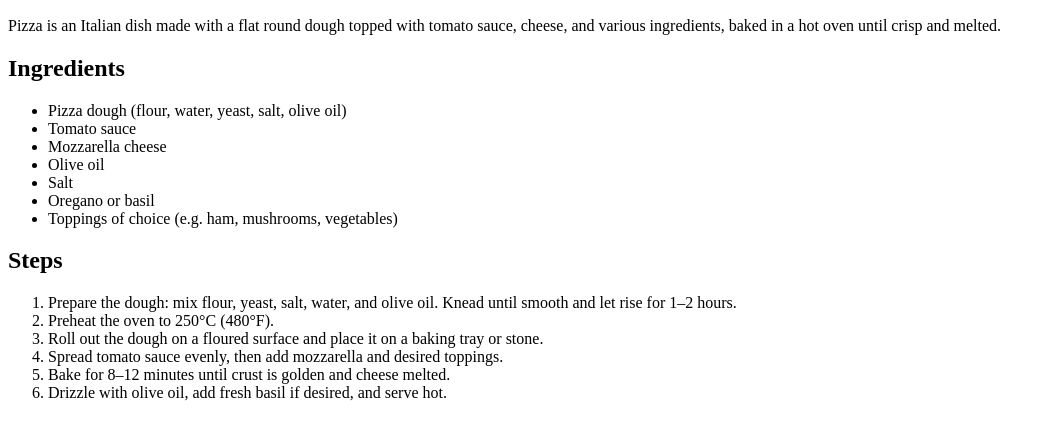
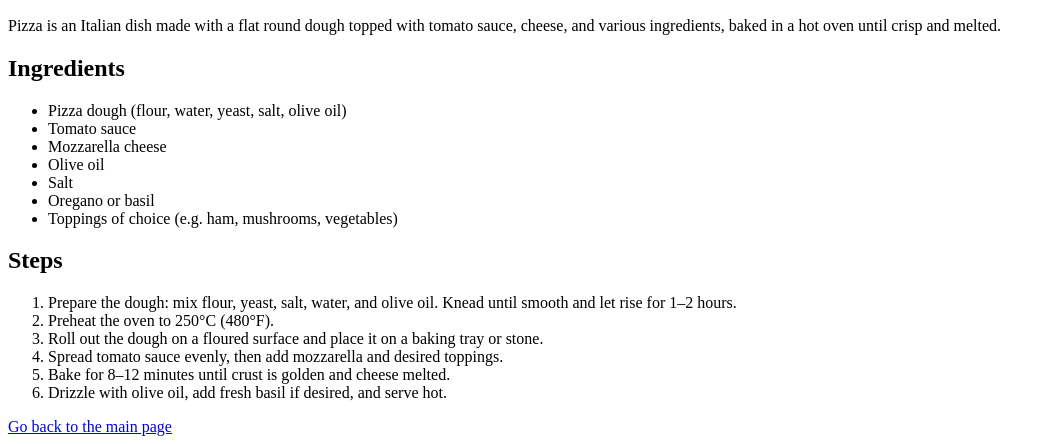
Before and after one commit to obiwan-kenobit/odin-projects, a plain HTML site: page 00-odin-recipes/recipes/pizza.html in a window 1280 px wide. Shown: the part 434-878 px from the top of the page, without its empty margins (0-1051 px from the left). Before the commit the page ends 852 px from the top, so only its background shows below. Drawn offline with Linux system fonts and the light colour scheme.

Commit message:
Add back button link to recipes pages

```diff
--- a/00-odin-recipes/recipes/pizza.html
+++ b/00-odin-recipes/recipes/pizza.html
@@ -30,5 +30,6 @@
         <li>Bake for 8–12 minutes until crust is golden and cheese melted.</li>
         <li>Drizzle with olive oil, add fresh basil if desired, and serve hot.</li>
     </ol>
+    <a href="../index.html">Go back to the main page</a>
 </body>
 </html>
```
Also changed, not shown: 00-odin-recipes/recipes/arrosto.html (+2 -1 lines), 00-odin-recipes/recipes/lasagna.html (+1 -0 lines), 00-odin-recipes/recipes/sushi.html (+1 -0 lines).
